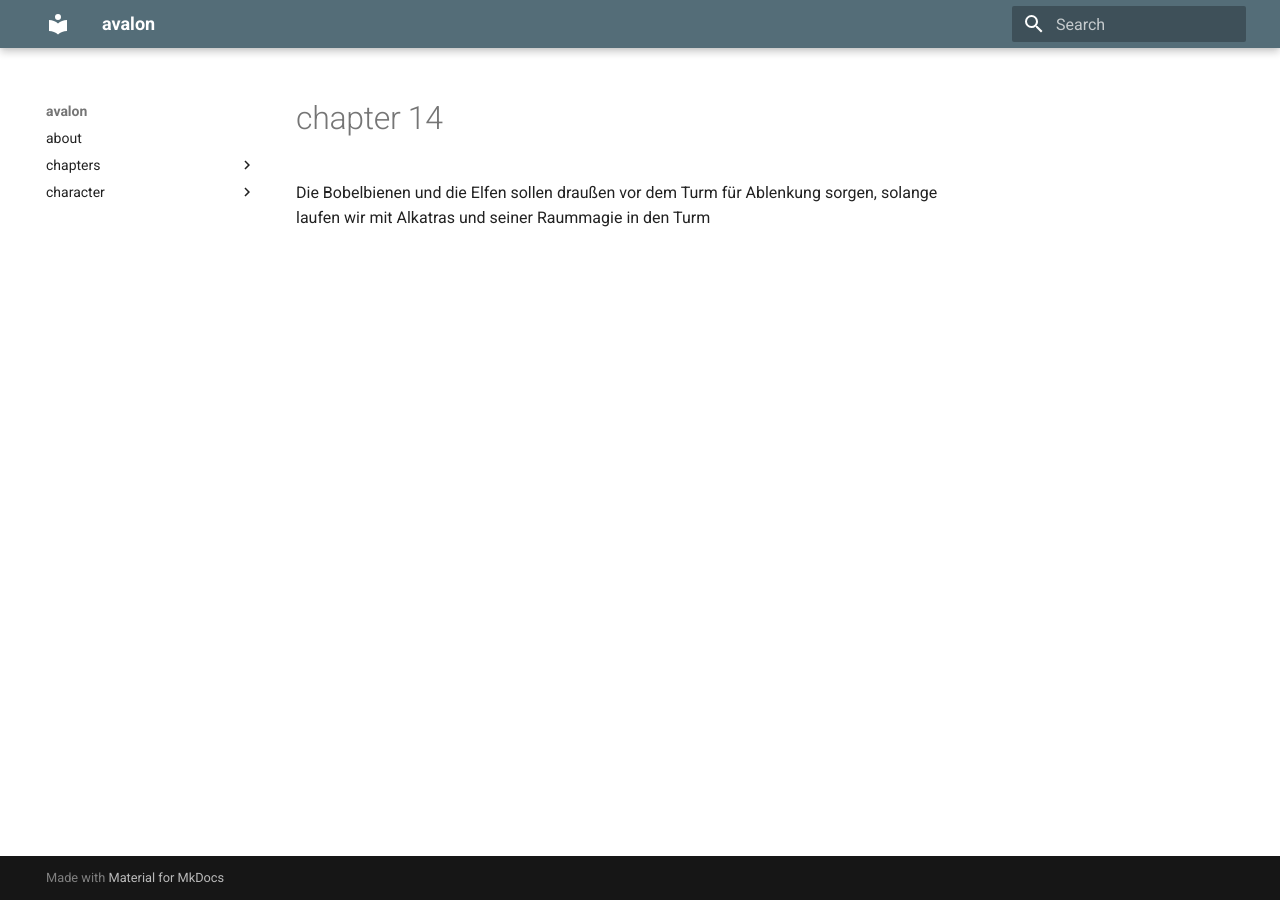
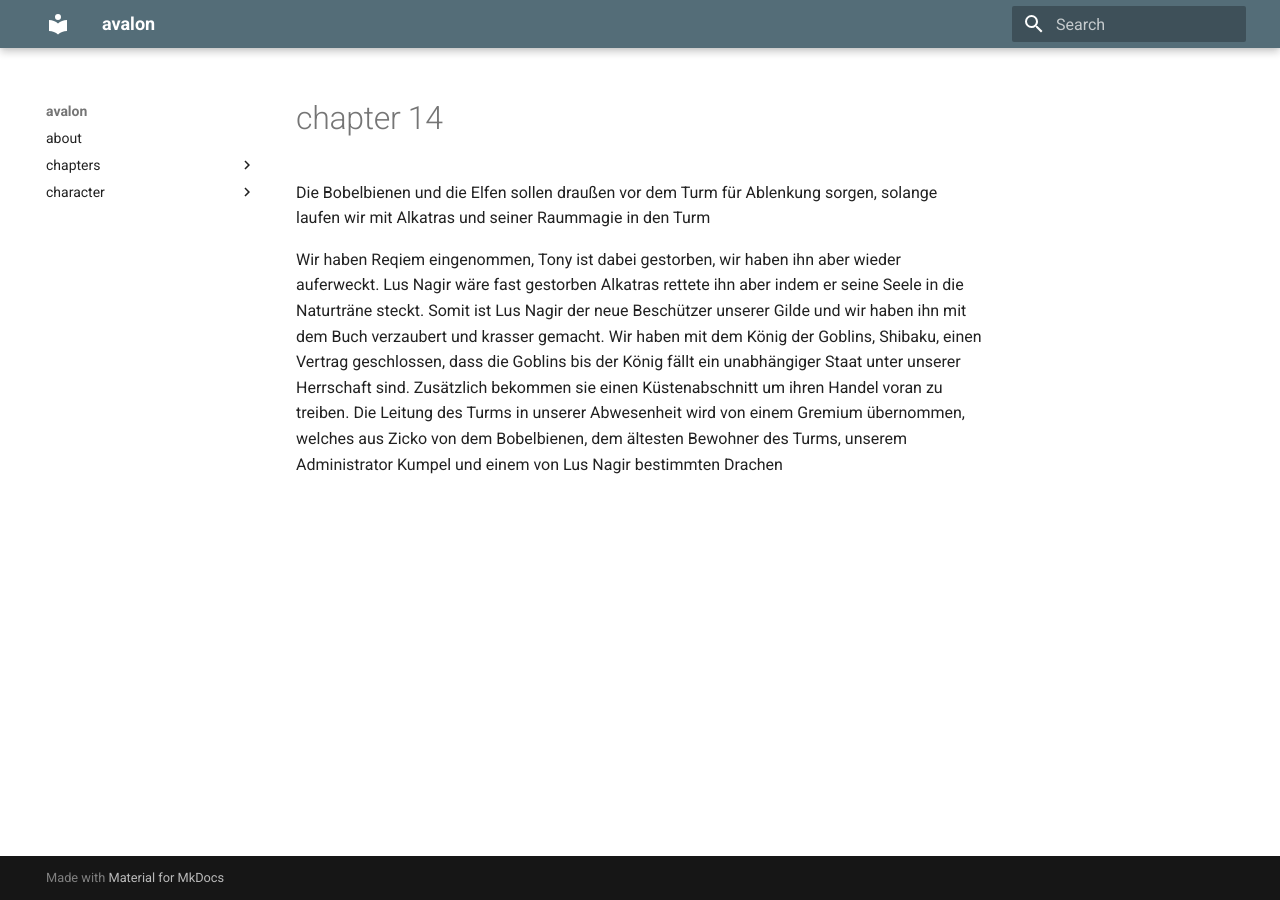
Before and after one commit to mkdocs-pnp/avalon, an MkDocs documentation site: the page built from docs/chapter/chapter14.md, in a window 1280 px wide. Built offline with MkDocs 1.6.1 and Material for MkDocs 9.7.7, drawn with Linux system fonts in a browser that asks for light colours.

Commit message:
Update chapter14.md

```diff
--- a/docs/chapter/chapter14.md
+++ b/docs/chapter/chapter14.md
@@ -1,3 +1,8 @@
 # chapter 14
 
 Die Bobelbienen und die Elfen sollen draußen vor dem Turm für Ablenkung sorgen, solange laufen wir mit Alkatras und seiner Raummagie in den Turm
+
+Wir haben Reqiem eingenommen, Tony ist dabei gestorben, wir haben ihn aber wieder auferweckt.
+Lus Nagir wäre fast gestorben Alkatras rettete ihn aber indem er seine Seele in die Naturträne steckt. Somit ist Lus Nagir der neue Beschützer unserer Gilde und wir haben ihn mit dem Buch verzaubert und krasser gemacht.
+Wir haben mit dem König der Goblins, Shibaku, einen Vertrag geschlossen, dass die Goblins bis der König fällt ein unabhängiger Staat unter unserer Herrschaft sind. Zusätzlich bekommen sie einen Küstenabschnitt um ihren Handel voran zu treiben.
+Die Leitung des Turms in unserer Abwesenheit wird von einem Gremium übernommen, welches aus Zicko von dem Bobelbienen, dem ältesten Bewohner des Turms, unserem Administrator Kumpel und einem von Lus Nagir bestimmten Drachen
```
